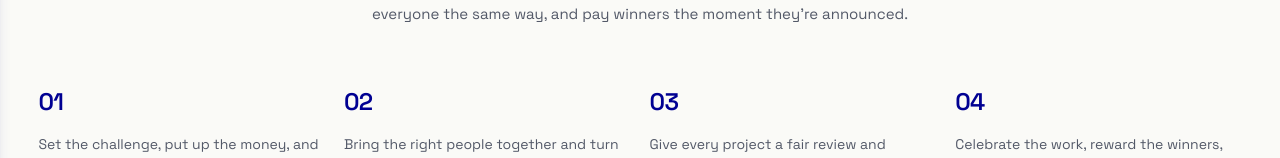
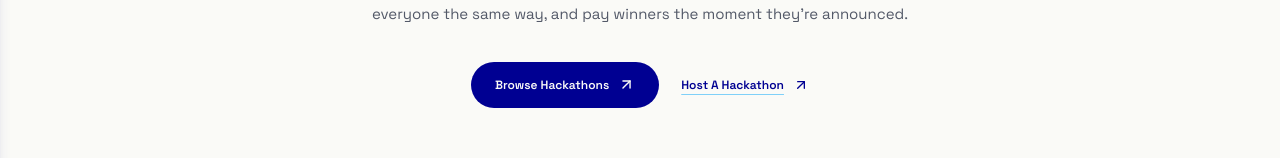
Before and after one commit to CodeWithEugene/HackVillage, a Next.js app: page /how-it-works in a window 1280 px wide. Shown: the part 345-503 px from the top of the page. Built offline with nearby package versions, Linux system fonts and the light colour scheme; no server answers.

Commit message:
feat(ui): add Browse Hackathons and Host A Hackathon buttons to How It Works

```diff
--- a/components/patterns/how-it-works.tsx
+++ b/components/patterns/how-it-works.tsx
@@ -1,4 +1,6 @@
 import Image from "next/image";
+import Link from "next/link";
+import { ArrowUpRight } from "lucide-react";
 
 const STEPS = [
   {
@@ -61,6 +63,18 @@ export function HowItWorks({ headingLevel = "h2" }: { headingLevel?: "h1" | "h2"
           One simple flow: lock in the prize money, bring people together, judge everyone the same
           way, and pay winners the moment they&apos;re announced.
         </p>
+        {/* Same pills as the home page hero. */}
+        <div className="hero-actions">
+          <Link href="/hackathons" className="hero-action-primary btn-pill">
+            <span className="btn-fill" aria-hidden />
+            <span className="btn-content">
+              Browse Hackathons <ArrowUpRight aria-hidden="true" size={17} className="btn-arrow" />
+            </span>
+          </Link>
+          <Link href="/onboarding/organizer" className="hero-action-secondary btn-pill">
+            Host A Hackathon <ArrowUpRight aria-hidden="true" size={16} className="btn-arrow" />
+          </Link>
+        </div>
       </header>
       <ol className="how-it-works-grid">
         {STEPS.map((step) => (
```
